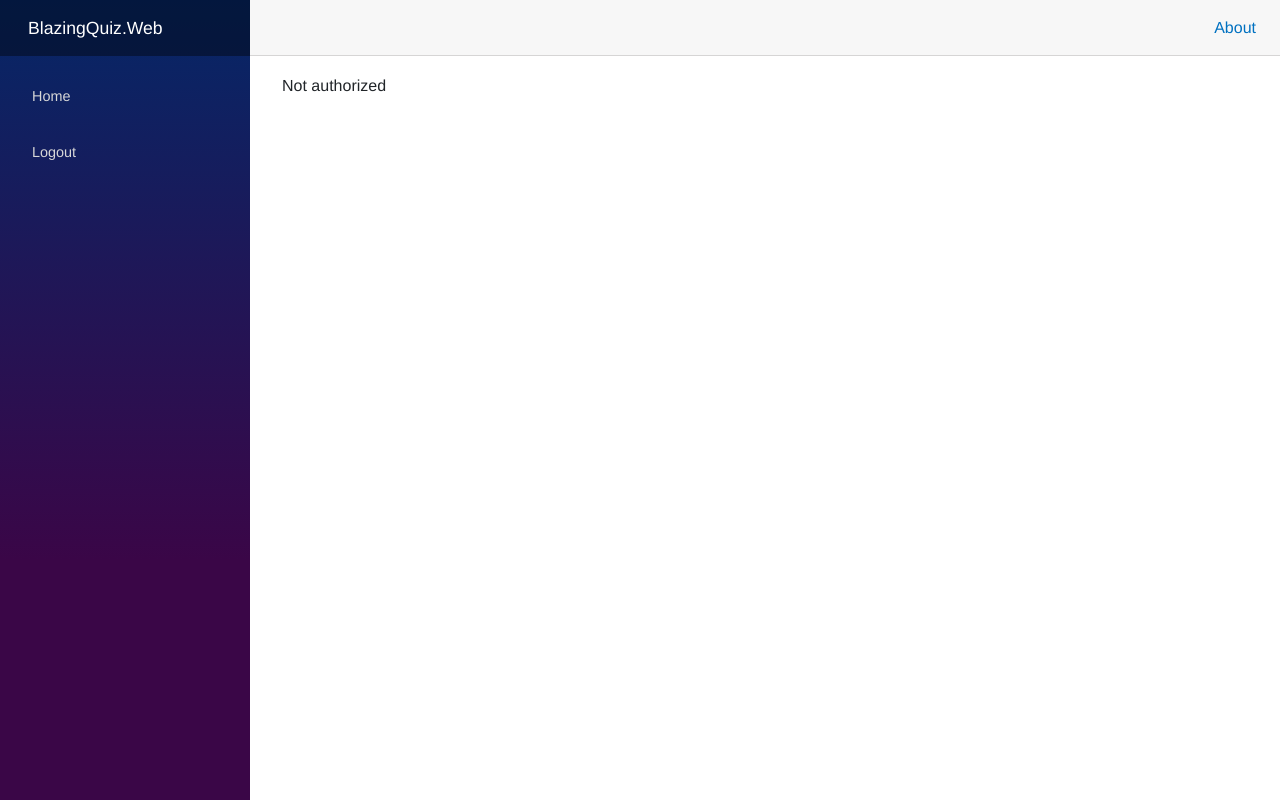
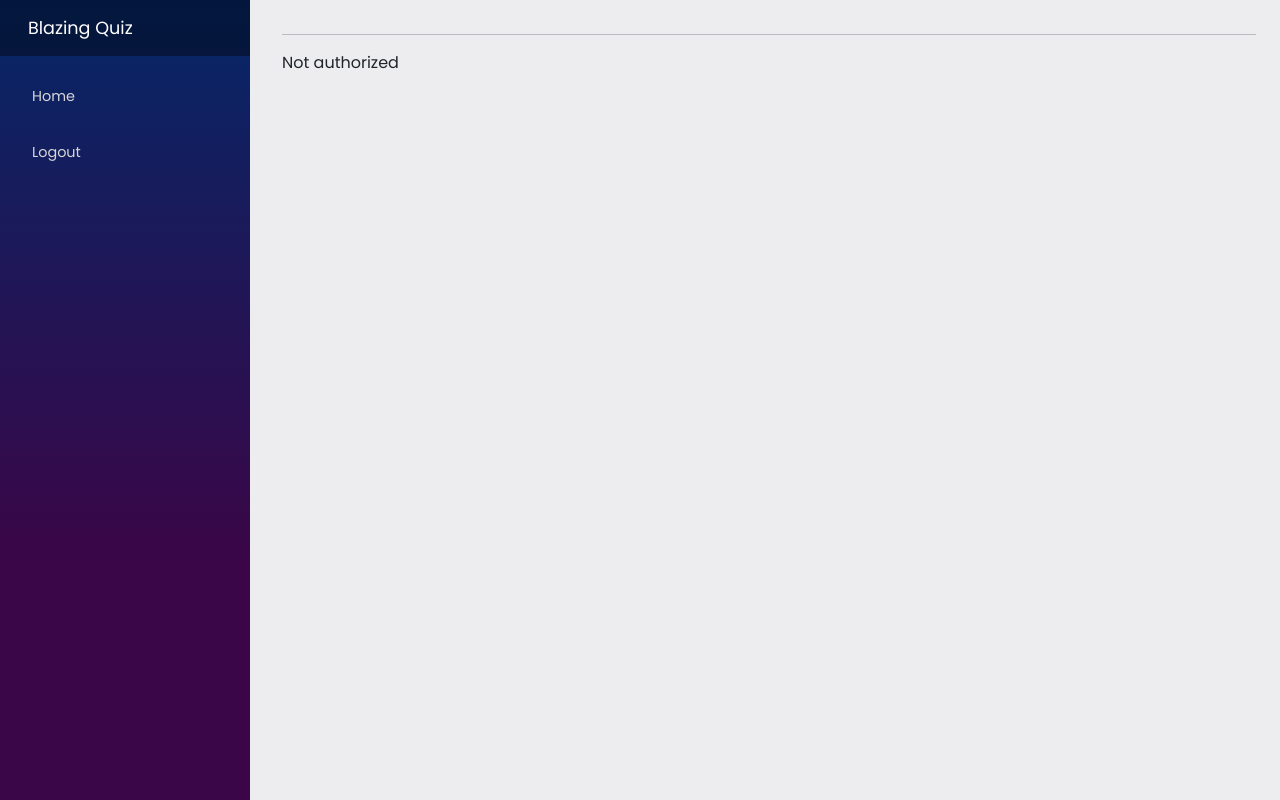
Before and after one commit to imansabet/BlazingQuiz, an ASP.NET Core app: page /admin/add-quiz in a window 1280 px wide. Run offline with ASP.NET Core 8, Linux system fonts and the light colour scheme; style sheets or scripts are compiled from the project's sources; some libraries are stand-ins or nearby versions.

Commit message:
Improve Web App base  UI

```diff
--- a/BlazingQuiz.Web/Layout/MainLayout.razor
+++ b/BlazingQuiz.Web/Layout/MainLayout.razor
@@ -7,10 +7,6 @@
     </div>
 
     <main>
-        <div class="top-row px-4">
-            <a href="https://learn.microsoft.com/aspnet/core/" target="_blank">About</a>
-        </div>
-
         <article class="content px-4">
             @if(QuizAuthStateProvider.IsInitializing)
             {
@@ -20,6 +16,12 @@
             }
             else
             {
+                <div>
+                    <h1 class="m-0 h-3 fw-bold">
+                        <SectionOutlet SectionName="pageTitle" />
+                    </h1>
+                </div>
+                <hr />
                 @Body
             }
         </article>
--- a/BlazingQuiz.Web/Layout/NavMenu.razor
+++ b/BlazingQuiz.Web/Layout/NavMenu.razor
@@ -5,7 +5,7 @@
 
 <div class="top-row ps-3 navbar navbar-dark">
     <div class="container-fluid">
-        <a class="navbar-brand" href="">BlazingQuiz.Web</a>
+        <a class="navbar-brand" href="">Blazing Quiz</a>
         <button title="Navigation menu" class="navbar-toggler" @onclick="ToggleNavMenu">
             <span class="navbar-toggler-icon"></span>
         </button>
--- a/BlazingQuiz.Web/Pages/Admin/ManageCategories.razor
+++ b/BlazingQuiz.Web/Pages/Admin/ManageCategories.razor
@@ -1,17 +1,20 @@
 @page "/admin/manage-categories"
 @inject ICategoryApi CategoryApi
 
+
+<SectionContent SectionName="pageTitle">Manage Categories</SectionContent>
+
+
 <div class="container">
-    <h1>Manage Categories</h1>
-    <hr />
     <div class="row">
-        <div class="col-sm-6">
+        <div class="col-sm-4">
             <EditForm Model="_category" OnValidSubmit="SaveCategoryAsync">
                 <DataAnnotationsValidator />
-                <div class="card">
-                    <div class="card-header">
-                        <h4 class="m-0">Add | Edit Category</h4>
-                        <div class="card-body">
+                <div class="bg-white p-3">
+                    <div class="">
+                        <h6 class="m-0 fw-bold">Add | Edit Category</h6>
+                        <hr />
+                        <div>
                             <div class="mb-3">
                                 <label class="form-label">
                                     Category Name
@@ -30,7 +33,7 @@
                             }
 
                         </div>
-                        <div class="card-footer  d-flex justify-content-between align-items-center">
+                        <div class="d-flex justify-content-between align-items-center">
                             @if(!_isBusy)
                             {
                                 <button type="button" class="btn btn-sm btn-danger" @onclick="() => _category = new()">Cancel</button>
@@ -46,7 +49,7 @@
 
             </EditForm>
         </div>
-        <div class="col-sm-6 ms-auto ">
+        <div class="col-sm-8 ms-auto ">
             <table class="table table-striped table-hover">
                 <thead>
                     <tr>
--- a/BlazingQuiz.Web/Pages/Admin/ManageQuizes.razor
+++ b/BlazingQuiz.Web/Pages/Admin/ManageQuizes.razor
@@ -5,12 +5,15 @@
 
 @using BlazingQuiz.Shared.Components.Components
 
+<SectionContent SectionName="pageTitle">Manage Quizes</SectionContent>
+
+
+
 <div class="container">
-    <h1>Manage Quizes</h1>
-    <hr />
+
 
     <div class="row">
-        <div class="col-sm-3 ms-auto" >
+        <div class="col-sm-3 ms-auto mb-2" >
             <label class="form-label">Select Category</label>
             <select class="form-control" @bind="_selectedCategory" @bind:after="OnSelectedCategoryChanged">
                 <option value="0">Select Category</option>
@@ -37,7 +40,7 @@
                 {
                     <tr>
                         <td colspan="5">
-                            <p class="text-danger">No Quizes Found</p>
+                            <p class="text-danger text-center h-5">No Quizes Found</p>
                         </td>
                     </tr>
                 }
--- a/BlazingQuiz.Web/Pages/Admin/SaveQuiz.razor
+++ b/BlazingQuiz.Web/Pages/Admin/SaveQuiz.razor
@@ -6,8 +6,7 @@
 @inject IJSRuntime JsRunTime
 @inject NavigationManager NavigationManager
 
-<h1>@(IsEditCase ? "Update Quiz" : "Add New Quiz") </h1>
-<hr/>
+<SectionContent SectionName="pageTitle">@(IsEditCase ? "Update Quiz" : "Add New Quiz")</SectionContent>
 
 <EditForm Model="_quiz" OnValidSubmit="SaveQuizAsync">
     <DataAnnotationsValidator />
@@ -47,15 +46,16 @@
             </div>
         </div>
 
-        <hr />
-        <h4 class="">Questions</h4>
-        <ol>
+        <hr class="my-2" />
+        <h3 class="fw-bold">Questions</h3>
+
+        <ol class="mb-0">
             @foreach (var q in _quiz.Questions)
             {
                 var random = Guid.NewGuid();
-                <li class="shadow p-3 mb-3">
+                <li class="p-3 mb-3 bg-white">
                     <textarea type="text" @bind="q.Text" class="form-control" rows="3"></textarea>
-                    <h6>Options</h6>
+                    <h6 class="my-2 fw-bold">Options</h6>
                     <ol>
                         @foreach(var o in q.Options)
                         {
@@ -80,21 +80,23 @@
                 </li>
             }
         </ol>
-        <div class="mt-3 d-flex justify-content-end">
-            <button type="button" class="btn btn-sm btn-success" @onclick="() => _quiz.Questions.Add(GetDefaultEmptyQuestion())">New Question</button>
+        <div class="mt-0 mb-3 d-flex justify-content-end">
+            <button type="button" class="btn btn-sm btn-info" @onclick="() => _quiz.Questions.Add(GetDefaultEmptyQuestion())">New Question</button>
         </div>
 
-        <div class="col-sm-4">
-            <div class="mb-3">
+        <hr />
+        <div class="row mb-5 align-items-center">
+             <div class="col-sm-3 ms-auto d-flex justify-content-end">
                 <div class="form-check form-switch">
-                    <InputCheckbox @bind-Value="_quiz.IsActive"  class="form-check-input" type="checkbox" role="switch" id="quizIsActive" checked></InputCheckbox>
+                    <InputCheckbox @bind-Value="_quiz.IsActive" class="form-check-input" type="checkbox" role="switch" id="quizIsActive" checked></InputCheckbox>
                     <label class="form-check-label" for="quizIsActive">is Active ?</label>
                 </div>
             </div>
+            <div class="col-sm-5 d-grid me-auto">
+                <button type="submit" class="btn btn-success w-25 m-3 p-3 justify-content-center"> Save Quiz </button>
+            </div>
         </div>
-        <hr />
 
-        <button type="submit" class="btn btn-success w-25 m-3 p-3 justify-content-center"> Save Quiz </button>
     </div>
 </EditForm>
 
--- a/BlazingQuiz.Web/Pages/Home.razor
+++ b/BlazingQuiz.Web/Pages/Home.razor
@@ -2,7 +2,7 @@
 @inject QuizAuthStateProvider QuizAuthStateProvider
 
 <PageTitle>Home</PageTitle>
-
+<SectionContent SectionName="pageTitle">Home</SectionContent>
 <h1>Hello, @QuizAuthStateProvider.LoggedInUser?.Name</h1>
 
 Welcome to your new app.
--- a/BlazingQuiz.Web/_Imports.razor
+++ b/BlazingQuiz.Web/_Imports.razor
@@ -13,3 +13,4 @@
 @using BlazingQuiz.Web.Auth
 @using Microsoft.AspNetCore.Components.Authorization
 @using System.Security.Claims
+@using Microsoft.AspNetCore.Components.Sections
--- a/BlazingQuiz.Web/wwwroot/css/app.css
+++ b/BlazingQuiz.Web/wwwroot/css/app.css
@@ -1,8 +1,12 @@
+html, body , * {
+/*    font-family: 'Helvetica Neue', Helvetica, Arial, sans-serif;
+*/    font-family: "Poppins", sans-serif;
+}
 html, body {
-    font-family: 'Helvetica Neue', Helvetica, Arial, sans-serif;
+    background-color : #ededf0;
+
 }
-
-h1:focus {
+    h1: focus {
     outline: none;
 }
 
--- a/BlazingQuiz.Web/wwwroot/index.html
+++ b/BlazingQuiz.Web/wwwroot/index.html
@@ -7,6 +7,9 @@
     <title>BlazingQuiz.Web</title>
     <base href="/" />
     <link rel="stylesheet" href="lib/bootstrap/dist/css/bootstrap.min.css" />
+    <link rel="preconnect" href="https://fonts.googleapis.com">
+    <link rel="preconnect" href="https://fonts.gstatic.com" crossorigin>
+    <link href="https://fonts.googleapis.com/css2?family=Poppins:wght@400;700&display=swap" rel="stylesheet">
     <link rel="stylesheet" href="css/app.css" />
     <link rel="icon" type="image/png" href="favicon.png" />
     <link href="BlazingQuiz.Web.styles.css" rel="stylesheet" />
```
